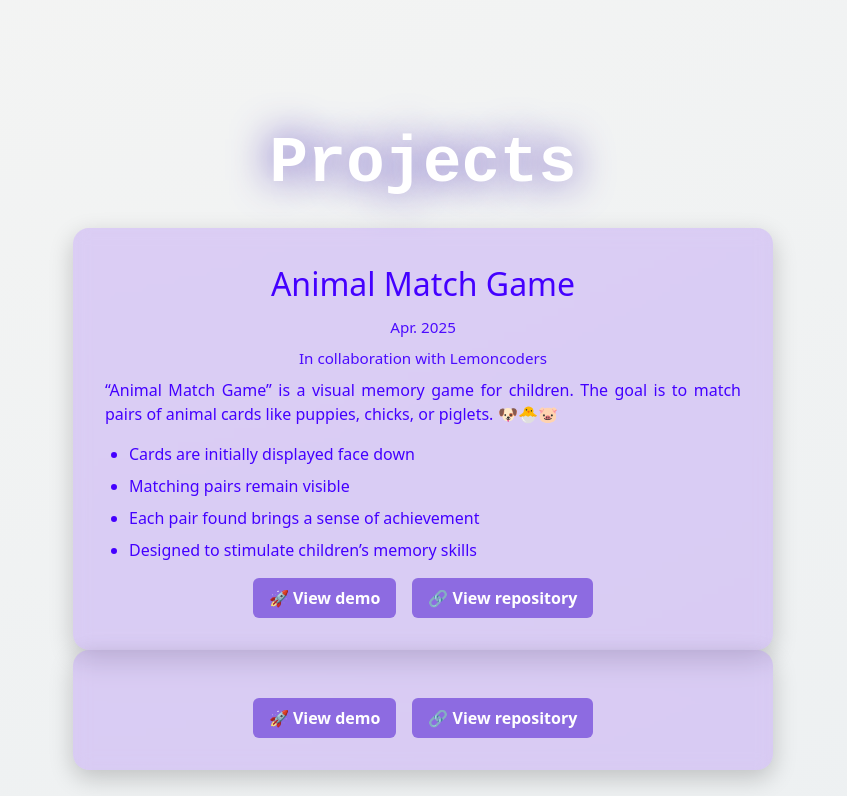
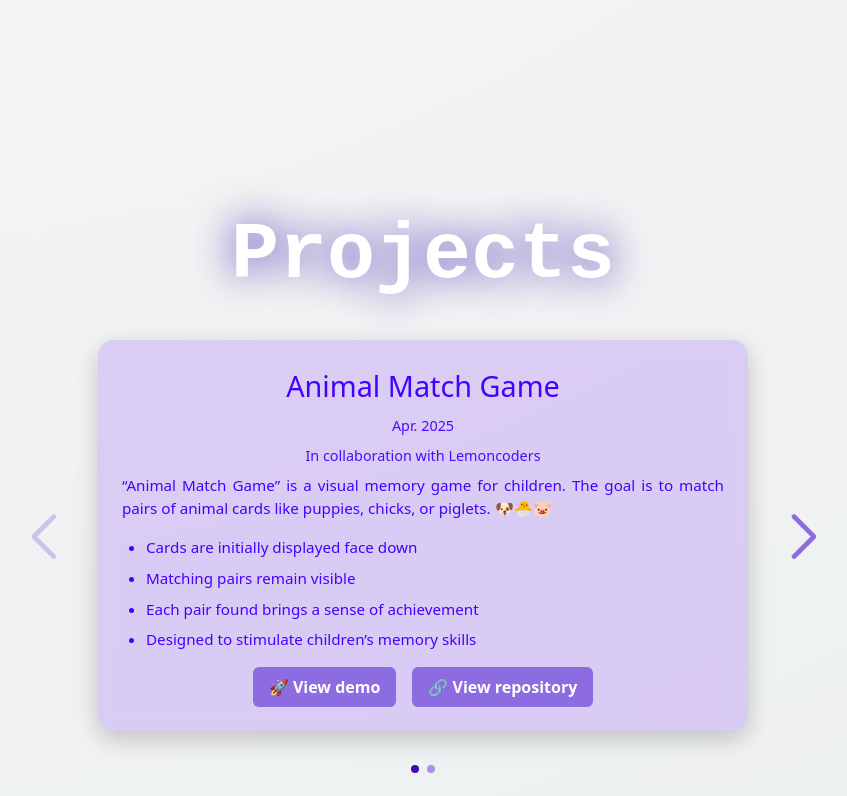
Before and after one commit to MeryBr/personal-website, a React (Vite) app: page / in a window 1280 px wide. Shown: the part 1324-2120 px from the top of the page, without its empty margins (217-1064 px from the left). Built offline with nearby package versions, Linux system fonts and the light colour scheme; a web font is replaced by a local one.

Commit message:
royecto mysticboll

```diff
--- a/package.json
+++ b/package.json
@@ -24,6 +24,7 @@
     "react-dom": "^19.0.0",
     "react-i18next": "^15.5.1",
     "react-router-dom": "^7.6.1",
+    "swiper": "^11.2.10",
     "typed.js": "^2.1.0"
   },
   "devDependencies": {
--- a/src/components/Projects.css
+++ b/src/components/Projects.css
@@ -1,23 +1,48 @@
+.projects-section {
+    padding: 4rem 1rem;
+    overflow: hidden;
+}
+
+.projects-carousel {
+    width: 100%;
+    max-width: 800px;
+    margin: 0 auto;
+    padding-block: 1rem;
+}
+
+.swiper-slide {
+    display: flex;
+    justify-content: center;
+    align-items: center;
+    width: 100% !important;
+    flex-shrink: 0;
+}
+
 .project-card {
     background: rgba(120, 40, 248, 0.185);
     border-radius: 1rem;
-    padding: 2rem;
-    max-width: 700px;
-    margin: 0 auto;
+    padding: 1.5rem;
+    max-width: 650px;
+    width: 100%;
     backdrop-filter: blur(8px);
     box-shadow: 0 8px 24px rgba(0, 0, 0, 0.2);
     text-align: center;
+    transition: transform 0.3s ease;
+}
+
+.project-card:hover {
+    transform: translateY(-6px) scale(1.01);
 }
 
 .project-title {
-    font-size: 2rem;
+    font-size: 1.8rem;
     margin-bottom: 0.5rem;
     color: #4400ff;
 }
 
 .project-date,
 .project-affiliation {
-    font-size: 0.95rem;
+    font-size: 0.9rem;
     opacity: 0.95;
     margin-bottom: 0.5rem;
     color: #4400ff;
@@ -27,6 +52,7 @@
 .project-features {
     text-align: justify;
     color: #4400ff;
+    font-size: 0.95rem;
 }
 
 html.dark .project-title,
@@ -69,3 +95,45 @@ html.dark .project-features {
     background: #4009be;
     color: #ffffff;
 }
+
+.swiper-button-prev,
+.swiper-button-next {
+    color: #8d6be1;
+    font-weight: bold;
+    transition: transform 0.2s ease;
+    top: 50%;
+    transform: translateY(-50%) scale(1);
+    width: 40px;
+    height: 40px;
+    position: absolute;
+    z-index: 10;
+}
+
+.swiper-button-prev {
+    left: 0;
+}
+
+.swiper-button-next {
+    right: 0;
+}
+
+.swiper-button-prev:hover,
+.swiper-button-next:hover {
+    transform: translateY(-50%) scale(1.2);
+}
+
+.swiper-pagination-bullet {
+    background-color: #8d6be1;
+    opacity: 0.7;
+}
+
+.swiper-pagination-bullet-active {
+    background-color: #4009be;
+    opacity: 1;
+}
+
+.swiper-pagination {
+    bottom: 0 !important;
+    margin-top: 1.5rem;
+    position: relative;
+}
--- a/src/components/Projects.tsx
+++ b/src/components/Projects.tsx
@@ -1,5 +1,11 @@
 import React from 'react';
 import { useTranslation } from 'react-i18next';
+import { Swiper, SwiperSlide } from 'swiper/react';
+import { Pagination, Navigation } from 'swiper/modules';
+import 'swiper/css';
+import 'swiper/css/pagination';
+import 'swiper/css/navigation';
+
 import './Projects.css';
 
 interface ProjectContent {
@@ -23,20 +29,29 @@ const projectData = [
   },
 ];
 
-
 const Projects: React.FC = () => {
   const { t } = useTranslation();
 
   return (
     <section className="projects-section">
       <h2 className="section-title">{t('proyectos')}</h2>
+
+      <Swiper
+        modules={[Pagination, Navigation]}
+        spaceBetween={0}
+        slidesPerView={1}
+        pagination={{ clickable: true }}
+        navigation
+        className="projects-carousel"
+      >
         {projectData.map((project) => {
           const p = t(`projects.${project.id}`, {
             returnObjects: true,
           }) as ProjectContent;
 
           return (
-          <div key={project.id} className="project-card">
+            <SwiperSlide key={project.id}>
+              <div className="project-card">
                 <h3 className="project-title">{p.title}</h3>
                 <p className="project-date">{p.date}</p>
                 <p className="project-affiliation">{p.affiliation}</p>
@@ -67,8 +82,10 @@ const Projects: React.FC = () => {
                   </a>
                 </div>
               </div>
+            </SwiperSlide>
           );
         })}
+      </Swiper>
     </section>
   );
 };
--- a/src/index.css
+++ b/src/index.css
@@ -173,14 +173,15 @@ html.dark footer {
     display: flex;
     justify-content: center;
     flex-wrap: wrap;
-    font-size: 4rem;
+    font-size: 5rem;
     font-family: 'Courier New', monospace;
     font-weight: bold;
     color: white;
     text-shadow: 0 0 40px #482db2;
-    margin-bottom: 1rem;
+    margin-bottom: 0.5rem;
     position: relative;
 }
+
 
 html.dark .section-title {
     color: #8afaff;
--- a/src/translations/en.json
+++ b/src/translations/en.json
@@ -40,6 +40,18 @@
         "Each pair found brings a sense of achievement",
         "Designed to stimulate children’s memory skills"
       ]
+    },
+    "mysticball": {
+      "title": "MysticBall",
+      "date": "Jul. 2025",
+      "affiliation": "Personal project",
+      "description": "MysticBall is a magical orb that replies with attitude. Sarcastic, enigmatic or evasive... depending on its mood.",
+      "features": [
+        "Built with React + TypeScript",
+        "Multilingual answers using i18n",
+        "Mystical visual",
+        "Responsive and interactive design"
+      ]
     }
   },
   "verDemo": "View demo",
--- a/src/translations/es.json
+++ b/src/translations/es.json
@@ -40,6 +40,18 @@
         "Cada pareja encontrada es un pequeño logro visual",
         "Diseñado para estimular la memoria infantil"
       ]
+    },
+    "mysticball": {
+      "title": "MysticBall",
+      "date": "Jul. 2025",
+      "affiliation": "Proyecto personal",
+      "description": "MysticBall es una bola mágica que responde con personalidad...",
+      "features": [
+        "React + TypeScript",
+        "Respuestas multilingües con i18n",
+        "Efectos visuales",
+        "Diseño responsive e interactivo"
+      ]
     }
   },
   "verDemo": "Ver demo",
--- a/src/translations/fr.json
+++ b/src/translations/fr.json
@@ -40,6 +40,18 @@
                 "Chaque paire est une petite victoire visuelle",
                 "Conçu pour stimuler la mémoire des enfants"
             ]
+        },
+        "mysticball": {
+            "title": "MysticBall",
+            "date": "Juil. 2025",
+            "affiliation": "Projet personnel",
+            "description": "MysticBall est une boule magique qui répond avec du caractère. Sarcastique, énigmatique ou fuyante... selon son humeur du jour.",
+            "features": [
+                "Développé avec React + TypeScript",
+                "Réponses multilingues avec i18n",
+                "Effets visuels",
+                "Design interactif et responsive"
+            ]
         }
     },
     "verDemo": "Voir la démo",
```
Also changed, not shown: 4 other files (tests, documents, lock files or other folders). Lines whose indentation alone changed are shown as unchanged.
